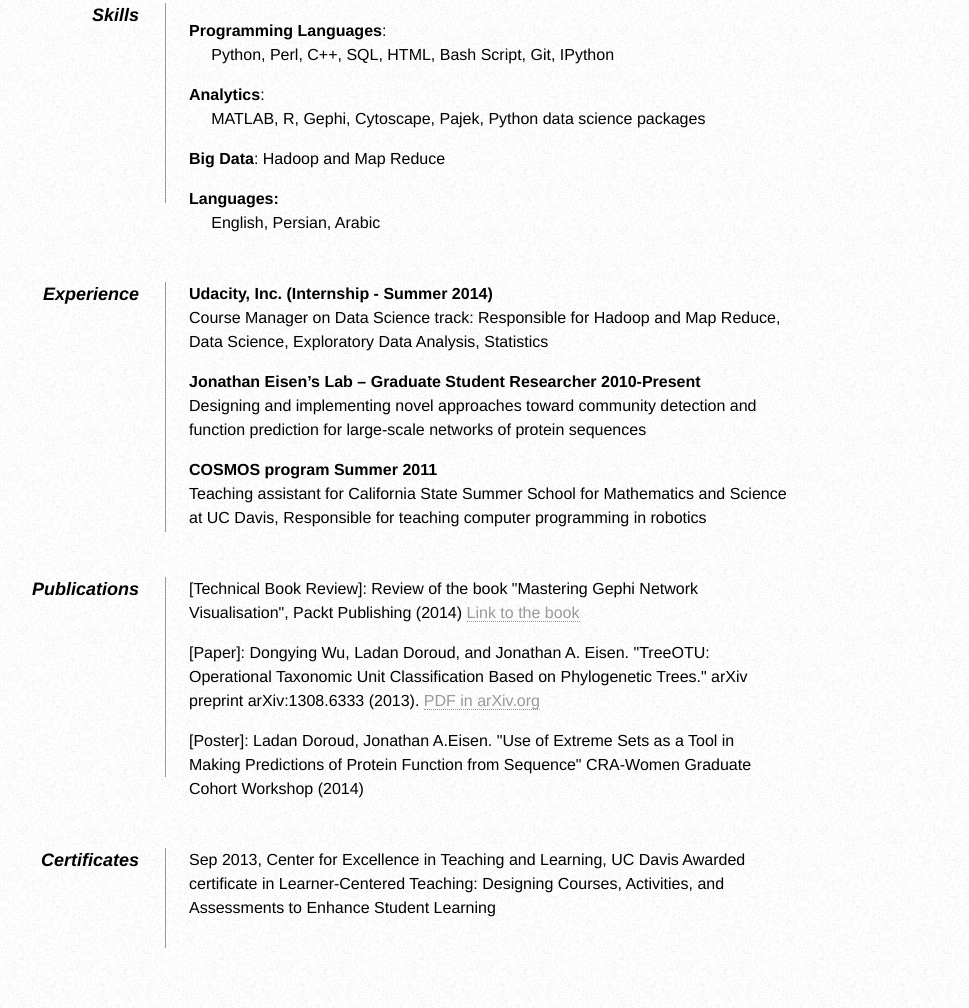
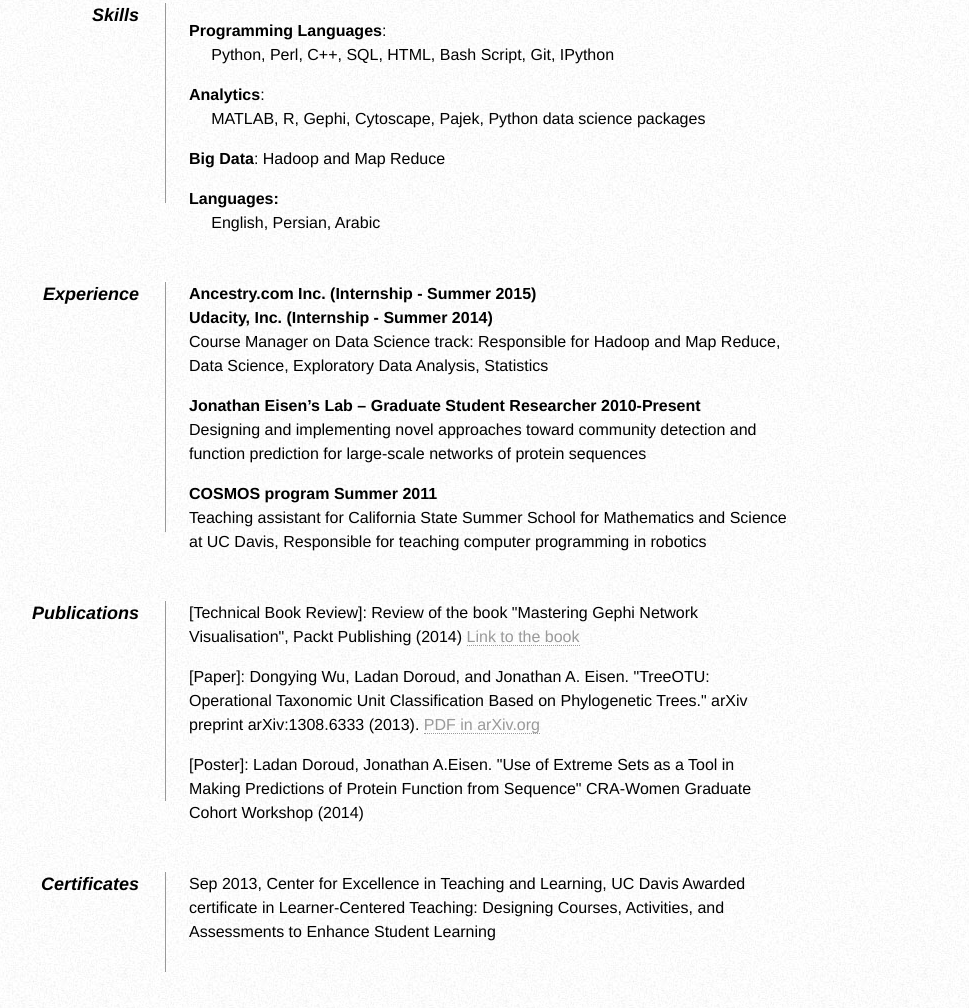
Before and after one commit to ladand/ladand.github.io, a plain HTML site: page index.html in a window 1280 px wide. Shown: the part 668-1676 px from the top of the page, without its empty margins (251-1220 px from the left). Drawn offline with Linux system fonts and the light colour scheme.

Commit message:
Added Ancestry to resume

```diff
--- a/index.html
+++ b/index.html
@@ -107,7 +107,7 @@
             <p></p>
             <dt_long>Experience</dt_long>
             <dd>
-
+            	<h4>Ancestry.com Inc. (Internship - Summer 2015) </h4>
             	<h4>Udacity, Inc. (Internship - Summer 2014) </h4>
             	<p>Course Manager on Data Science track: Responsible for Hadoop and Map Reduce, Data Science, Exploratory Data Analysis, Statistics </p>
             	<p></p>
```
